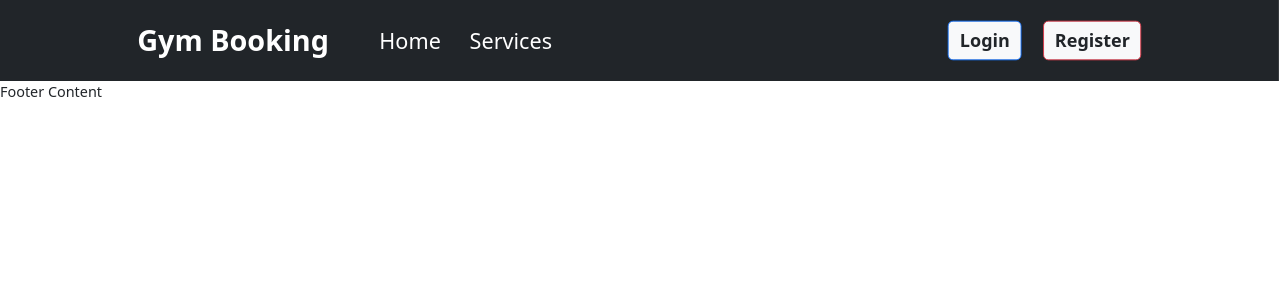
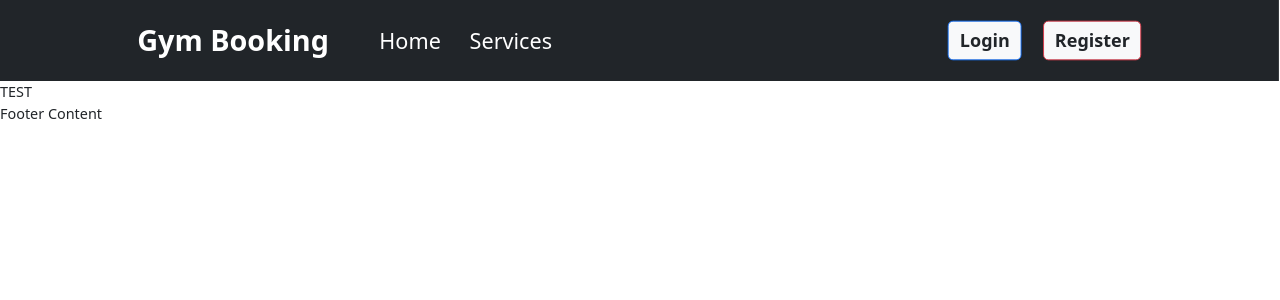
Before and after one commit to GeorgeTMG/UNIPI_Gym_Booking_Website, a React (Vite) app in the folder frontend/: page /login in a window 1280 px wide. Shown: the top 300 px of the page. Built offline with nearby package versions, Linux system fonts and the light colour scheme.

Commit message:
added routing to login page

```diff
--- a/frontend/package.json
+++ b/frontend/package.json
@@ -10,6 +10,7 @@
     "preview": "vite preview"
   },
   "dependencies": {
+    "axios": "^1.11.0",
     "bootstrap": "^5.3.8",
     "react": "^19.1.1",
     "react-bootstrap": "^2.10.10",
--- a/frontend/src/App.jsx
+++ b/frontend/src/App.jsx
@@ -3,18 +3,18 @@ import Home from './pages/Home'
 import Register from './pages/Register'
 import Navigation from './components/Navigation';
 import Footer from './components/Footer';
+import Login from './pages/Login';
 
-function App() {
+export default function App() {
     return (
       <Router>
         <Navigation />
         <Routes>
           <Route path="/" element={<Home />} />
           <Route path="/register" element={<Register />} />
+          <Route path="/login" element={<Login />} />
         </Routes>
         <Footer />
       </Router>
     );
 }
-
-export default App
--- a/frontend/src/components/Navigation.jsx
+++ b/frontend/src/components/Navigation.jsx
@@ -22,7 +22,11 @@ export default function Navigation() {
                     </ul>
                     <ul className="navbar-nav ms-auto">
                         <li className="nav-item pe-4">
-                        <button className="btn btn-outline-primary bg-light fw-bold text-dark fs-5" id="login">Login</button>
+                        <button
+                            className="btn btn-outline-primary bg-light fw-bold text-dark fs-5"
+                            id="login"
+                            onClick={() => navigate('/login')}
+                        >Login</button>
                         </li>
                         <li className="nav-item">
                             <button
--- a/frontend/src/pages/Login.jsx
+++ b/frontend/src/pages/Login.jsx
@@ -0,0 +1,9 @@
+export default function Login() {
+    return(
+        <>
+            <div>
+                TEST
+            </div>
+        </>
+    )
+}
--- a/frontend/src/pages/Register.jsx
+++ b/frontend/src/pages/Register.jsx
@@ -1,5 +1,6 @@
 import Form from 'react-bootstrap/Form';
 import Button from 'react-bootstrap/Button';
+import { NavLink } from "react-router-dom";
 
 export default function Register() {
 
@@ -41,7 +42,7 @@ export default function Register() {
                                     </div>
                                     <div>
                                         <p className='mb-0 mt-3'>Already have an account?</p>
-                                        <Button variant="success" className="fs-5 fw-bold">Login</Button>
+                                        <Button as={NavLink} to="/login" variant="success" className="fs-5 fw-bold">Login</Button>
                                     </div>
                                 </div>
                             </Form>
```
Also changed, not shown: 1 other file (tests, documents, lock files or other folders).
